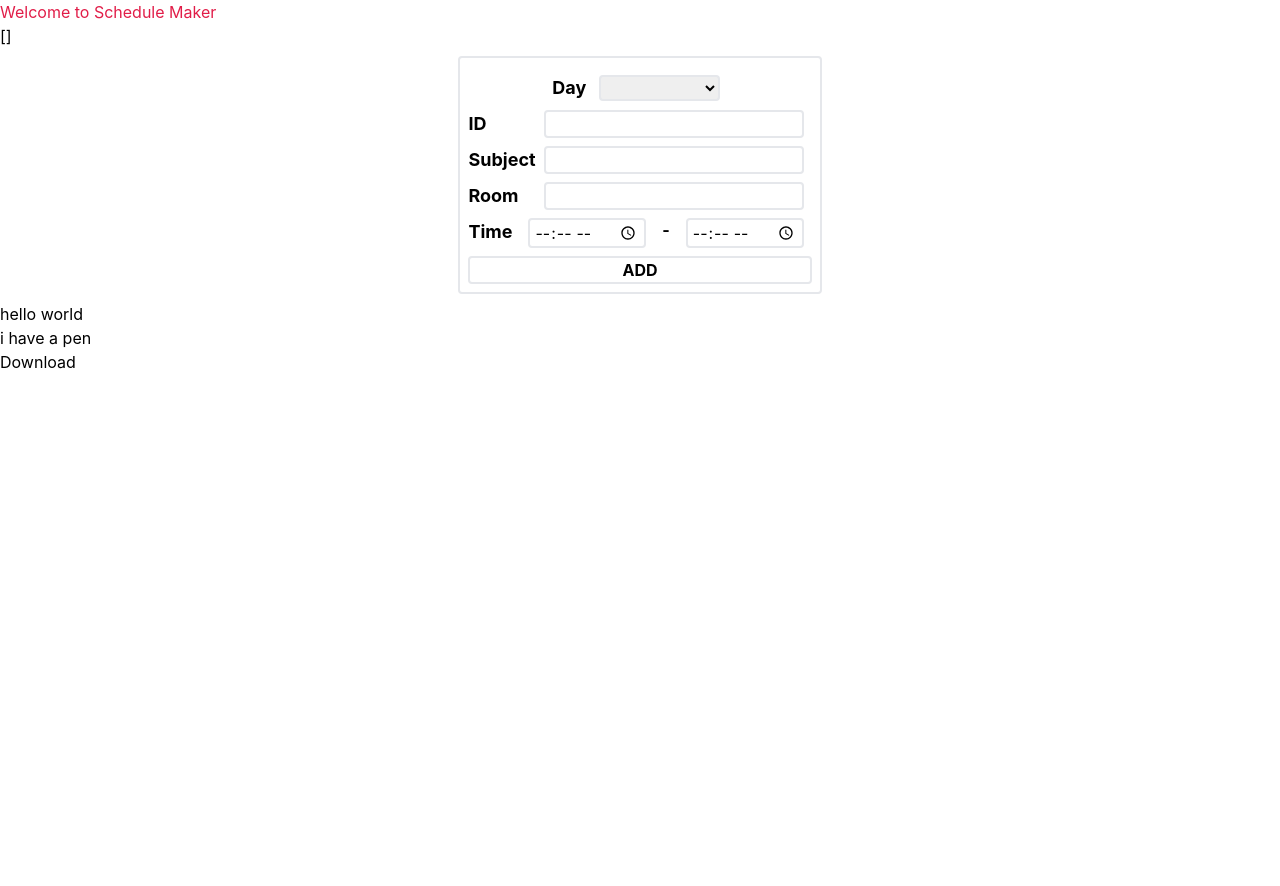
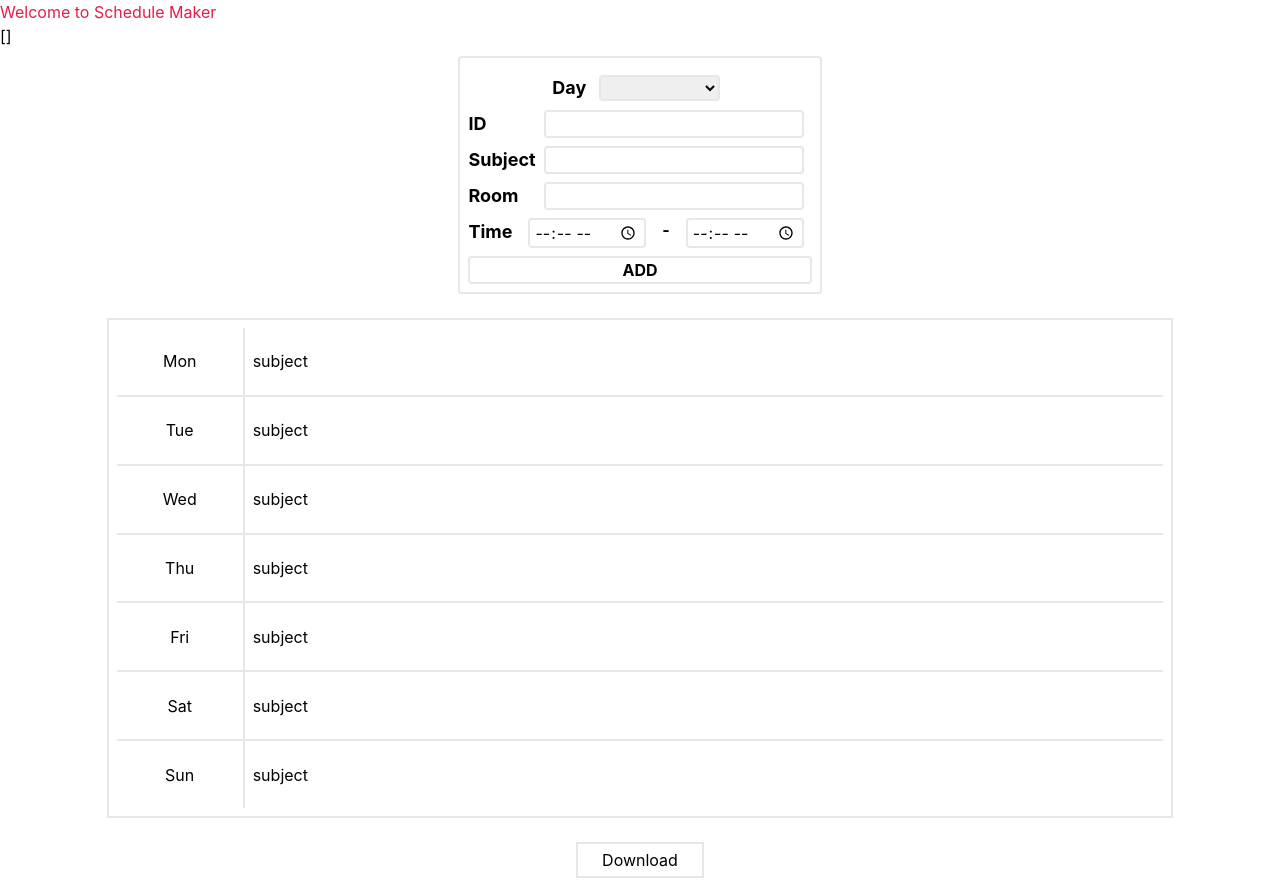
Before and after one commit to tnp2004/schedule-maker, a SvelteKit app: page / in a window 1280 px wide. Before the commit the page ends 800 px from the top, so only its background shows below. Built offline with nearby package versions, Linux system fonts and the light colour scheme.

Commit message:
add table skeleton

```diff
--- a/src/components/form.svelte
+++ b/src/components/form.svelte
@@ -4,7 +4,6 @@
 	const dispatch = createEventDispatcher();
 
 	const days = ['Monday', 'Tuesday', 'Wednesday', 'Thursday', 'Friday', 'Saturday', 'Sunday'];
-	let time = '';
 	let task: Task = {
 		day: '',
 		id: '',
--- /dev/null
+++ b/src/components/table.svelte
@@ -0,0 +1,30 @@
+<div class="w-5/6 h-[500px] border-2 mx-auto my-6 grid grid-cols-1 text-center p-2" id="scheduleTable">
+	<div class="flex border-b-2 last:border-b-0">
+		<div class="border-r-2 flex justify-center items-center w-32">Mon</div>
+		<div class="flex justify-center items-center mx-2">subject</div>
+	</div>
+	<div class="flex border-b-2 last:border-b-0">
+		<div class="border-r-2 flex justify-center items-center w-32">Tue</div>
+		<div class="flex justify-center items-center mx-2">subject</div>
+	</div>
+	<div class="flex border-b-2 last:border-b-0">
+		<div class="border-r-2 flex justify-center items-center w-32">Wed</div>
+		<div class="flex justify-center items-center mx-2">subject</div>
+	</div>
+	<div class="flex border-b-2 last:border-b-0">
+		<div class="border-r-2 flex justify-center items-center w-32">Thu</div>
+		<div class="flex justify-center items-center mx-2">subject</div>
+	</div>
+	<div class="flex border-b-2 last:border-b-0">
+		<div class="border-r-2 flex justify-center items-center w-32">Fri</div>
+		<div class="flex justify-center items-center mx-2">subject</div>
+	</div>
+	<div class="flex border-b-2 last:border-b-0">
+		<div class="border-r-2 flex justify-center items-center w-32">Sat</div>
+		<div class="flex justify-center items-center mx-2">subject</div>
+	</div>
+	<div class="flex border-b-2 last:border-b-0">
+		<div class="border-r-2 flex justify-center items-center w-32">Sun</div>
+		<div class="flex justify-center items-center mx-2">subject</div>
+	</div>
+</div>
--- a/src/routes/+page.svelte
+++ b/src/routes/+page.svelte
@@ -1,13 +1,14 @@
 <script lang="ts">
 	import html2canvas from 'html2canvas';
 	import Form from '../components/form.svelte';
-	import type { Task } from "../../types"
-	let schedulesList: Task[] = []
+	import type { DispatchEvent, Task } from '../../types';
+	import Table from '../components/table.svelte';
+	let schedulesList: Task[] = [];
 
-	const addSchedule = (e: any) => {
-		const { task } = e.detail
-		schedulesList = [task, ...schedulesList]
-	}
+	const addSchedule = (event: DispatchEvent): void => {
+		const { task } = event.detail;
+		schedulesList = [task, ...schedulesList];
+	};
 
 	const downloadImage = () => {
 		const imgTarget = document.getElementById('scheduleTable') as HTMLElement;
@@ -26,9 +27,8 @@
 
 <h1 class="text-rose-600">Welcome to Schedule Maker</h1>
 {JSON.stringify(schedulesList)}
-<Form on:add={addSchedule}  />
-<div id="scheduleTable">
-	<h3>hello world</h3>
-	<p>i have a pen</p>
+<Form on:add={addSchedule} />
+<Table />
+<div class="w-fit mx-auto my-2">
+	<button class="border-2 p-1 w-32" on:click={downloadImage}>Download</button>
 </div>
-<button on:click={downloadImage}>Download</button>
--- a/types.ts
+++ b/types.ts
@@ -10,3 +10,7 @@ interface Time {
     from: string
     to: string
 }
+
+export interface DispatchEvent {
+    detail: any
+}
```
